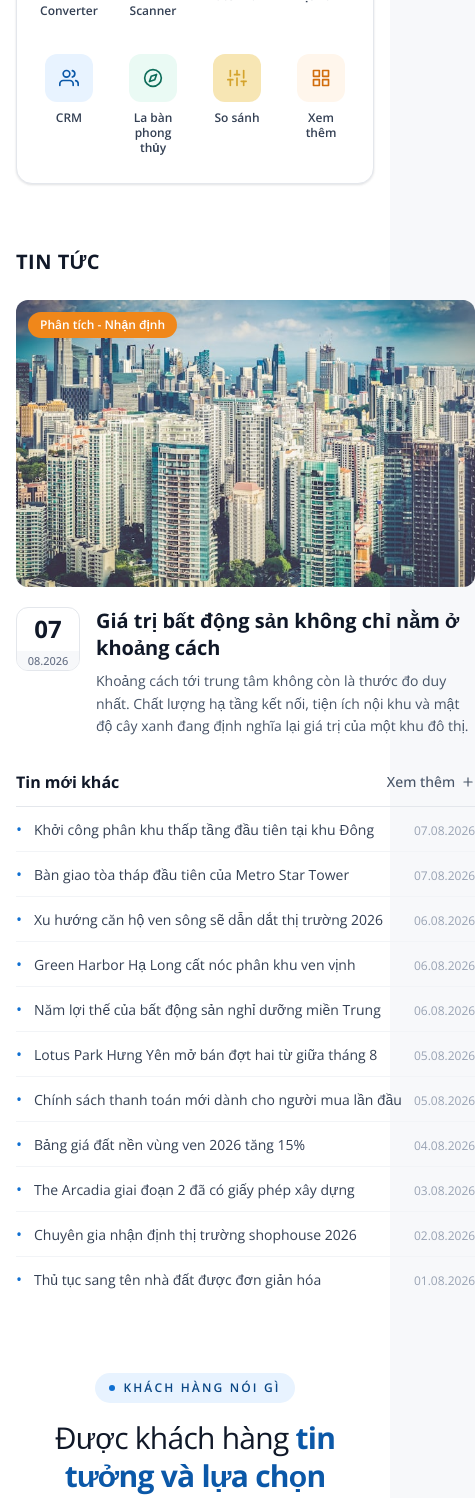
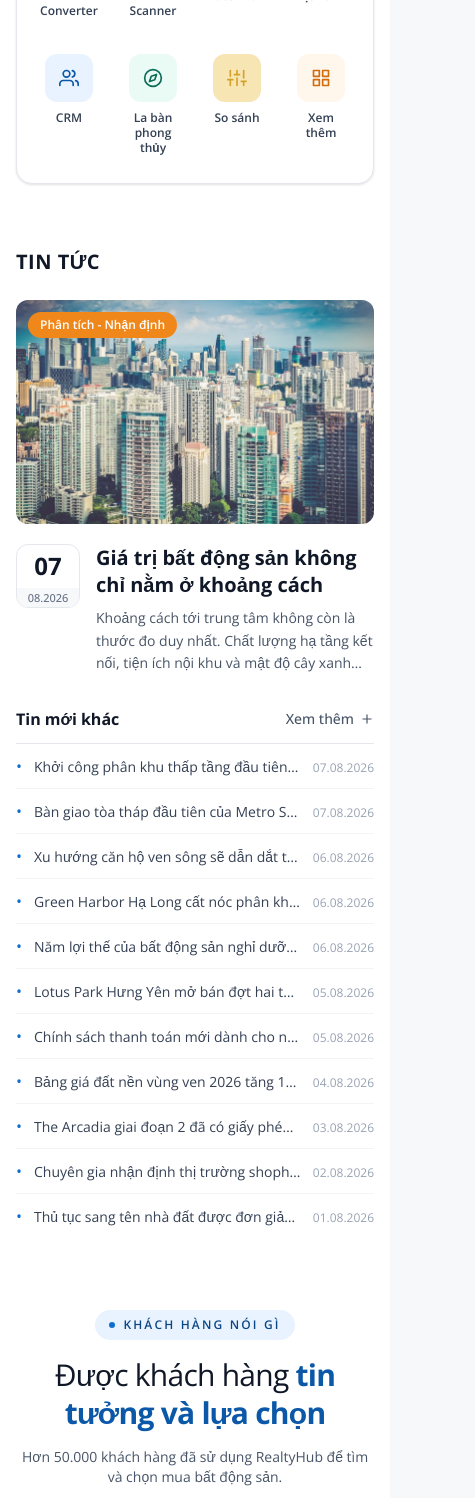
Before and after one commit to automationland-DEV/al-demo.dongtayland.click, a Next.js app in the folder web/: page / in a window 390 px wide. Shown: the part 865-2363 px from the top of the page, 475 px wide, since content can reach past the window. Built offline with nearby package versions, Linux system fonts and the light colour scheme; no server answers.

Commit message:
fix tin tức mobile

```diff
--- a/web/src/modules/news/components/NewsSpotlight.tsx
+++ b/web/src/modules/news/components/NewsSpotlight.tsx
@@ -113,12 +113,16 @@ const NewsSpotlight = ({
         <h2 className="text-xl font-bold uppercase tracking-wide text-gray-900">Tin tức</h2>
       </div>
 
+      {/* `min-w-0` tren tung cot: grid item mac dinh la `min-width: auto`, no
+          khong chiu co xuong duoi be rong noi dung. Danh sach ben duoi dung
+          `truncate` (white-space: nowrap) nen be rong toi thieu cua no bang ca
+          cau -> cot phinh ra, keo trang tran ngang tren dien thoai. */}
       <div className="grid gap-8 lg:grid-cols-12 lg:gap-10">
-        <div className="lg:col-span-7">
+        <div className="min-w-0 lg:col-span-7">
           <FeaturedArticle article={featured} />
         </div>
 
-        <div className="lg:col-span-5">
+        <div className="min-w-0 lg:col-span-5">
           <div className="mb-3 flex items-center justify-between gap-4">
             <h3 className="text-base font-bold text-gray-900">Tin mới khác</h3>
             <Link
```
